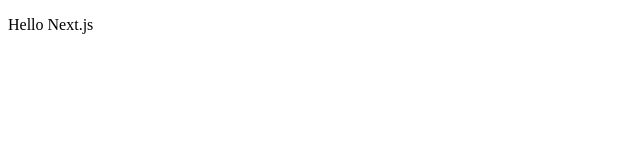
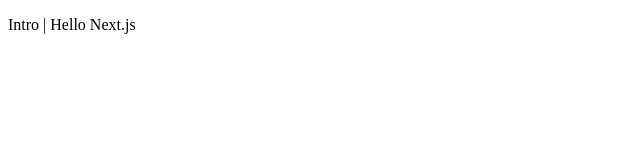
Before and after one commit to afzaalb/next-starter, a Next.js app: page / in a window 1280 px wide. Shown: the top 160 px of the page, without its empty margins (0-640 px from the left). Built offline with nearby package versions, Linux system fonts and the light colour scheme.

Commit message:
Dev commit

```diff
--- a/pages/index.js
+++ b/pages/index.js
@@ -1,6 +1,6 @@
 const Index = () => (
   <div>
-    <p>Hello Next.js</p>
+    <p>Intro | Hello Next.js</p>
   </div>
 )
 
```
